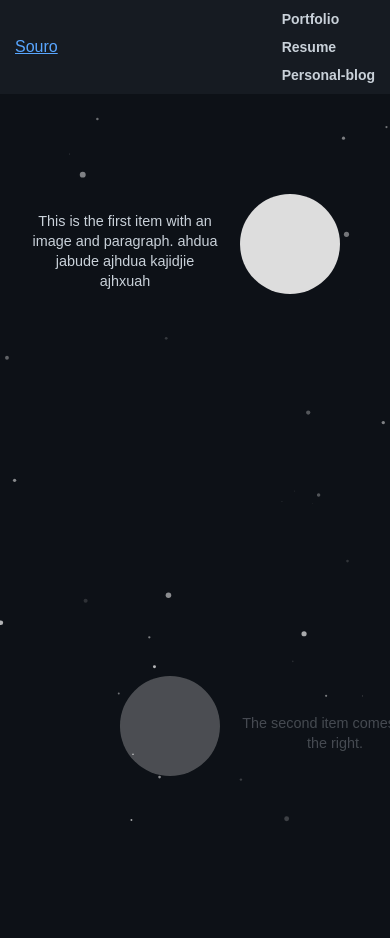
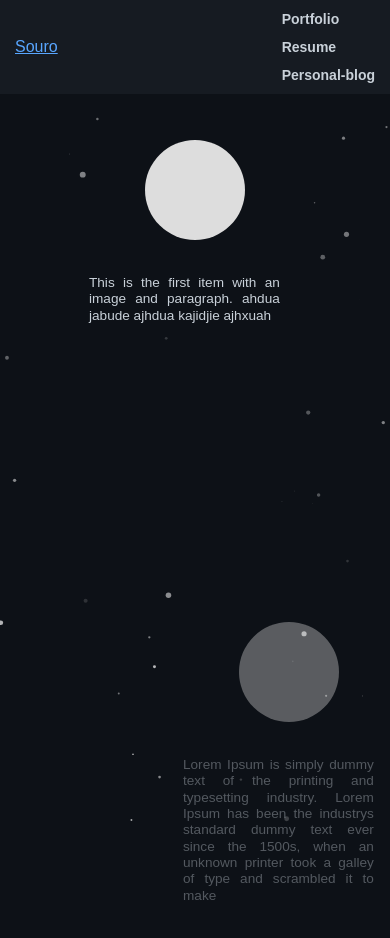
Before and after one commit to Souradeep2000/Portfolio, an Angular app: page /souro in a window 390 px wide. Shown: the top 938 px of the page. Built offline with nearby package versions, Linux system fonts and the light colour scheme.

Commit message:
initial home template is ready

```diff
--- a/src/app/home/home.component.css
+++ b/src/app/home/home.component.css
@@ -4,11 +4,18 @@
   gap: 60px;
 }
 
+.animate-container .about {
+  display: flex;
+  justify-content: center;
+  height: 100px;
+  text-align: center;
+}
+
 .content {
-  position: relative;
   display: flex;
-  align-items: center;
-  justify-content: space-between;
+  align-items: flex-start;
+  /* justify-content: flex-start; */
+  gap: 20px;
   opacity: 0;
   transform: translateX(120%);
   min-height: 50vh;
@@ -17,18 +24,19 @@
   background-color: transparent;
   border-radius: 10px;
   width: 100%;
-  max-width: 800px;
-  /* box-sizing: border-box; */
+  max-width: 70%;
 }
 
 .animate-container .content.left {
   transform: translateX(-120%);
   flex-direction: row-reverse;
+  justify-content: flex-start;
 }
 
 .animate-container .content.right {
   transform: translateX(120%);
   flex-direction: row;
+  justify-content: flex-start;
 }
 
 .content .image {
@@ -40,17 +48,20 @@
 }
 
 .content p {
-  flex: 1;
+  /* flex: 1; */
   font-size: 1em;
   line-height: 1.4;
   word-wrap: break-word;
+  text-align: justify;
+  max-width: 400px;
 }
 
 @media screen and (max-width: 768px) {
   .content {
-    flex-direction: column;
+    flex-direction: column !important;
     text-align: center;
-    padding: 15px;
+    align-items: center;
+    /* padding: 15px; */
   }
 
   .content .image {
@@ -58,6 +69,8 @@
   }
 
   .content p {
-    font-size: 0.9em;
+    font-size: 0.85em;
+    line-height: 1.2;
+    max-width: 90%;
   }
 }
--- a/src/app/home/home.component.html
+++ b/src/app/home/home.component.html
@@ -1,12 +1,13 @@
-<!-- <div class="main-container"> -->
 <div class="animate-container">
+  <!-- <div class="about"><h2>my name is souro</h2></div> -->
   <div
     class="content"
     *ngFor="let item of items; let i = index"
-    [class]="i % 2 === 0 ? 'left' : 'right'"
+    [class]="i % 2 === 0 ? 'right' : 'left'"
   >
     <div class="image"></div>
-    <p>{{ item.text }}</p>
+    <div class="text-container">
+      <p>{{ item.text }}</p>
+    </div>
   </div>
 </div>
-<!-- </div> -->
--- a/src/app/home/home.component.ts
+++ b/src/app/home/home.component.ts
@@ -16,24 +16,28 @@ export class HomeComponent implements AfterViewInit {
     {
       text: 'This is the first item with an image and paragraph. ahdua jabude ajhdua kajidjie ajhxuah',
     },
-    { text: 'The second item comes from the right.' },
-    { text: 'Here’s another item from the left.' },
+    {
+      text: 'Lorem Ipsum is simply dummy text of the printing and typesetting industry. Lorem Ipsum has been the industrys standard dummy text ever since the 1500s, when an unknown printer took a galley of type and scrambled it to make',
+    },
+    {
+      text: 'Here’s another item from the left. ypesetting, remaining essentially unchanged. It was popularised in the 1960s with the release of Letraset sheets containing Lorem Ipsum passages, and more recently with desktop publishing software like Aldus PageMaker including versions of Lorem Ipsum.',
+    },
     { text: 'And the final item slides in from the right!' },
   ];
 
   ngAfterViewInit() {
-    // Animate each content block
     gsap.utils.toArray('.content').forEach((element: any, index: number) => {
       gsap.fromTo(
         element,
-        { opacity: 0, x: index % 2 === 0 ? -100 : 100 }, // Alternates direction
+        { opacity: 0, x: index % 2 === 0 ? -150 : 150 }, // Alternates direction
         {
           opacity: 1,
           x: 0,
           duration: 1,
+          ease: 'power2.out',
           scrollTrigger: {
             trigger: element, // Each content div is its own trigger
-            start: 'top 70%', // Animation starts when the div enters the viewport
+            start: 'top 80%', // Animation starts when the div enters the viewport
             end: 'top 20%', // Animation reverses when the div exits this range
             scrub: true, // Smooth animation tied to scroll
             toggleActions: 'play reverse play reverse', // Plays forward on scroll down, reverses on scroll up
--- a/src/styles.css
+++ b/src/styles.css
@@ -58,14 +58,14 @@ html {
 }
 
 .main-container {
-  padding: 30px 40px 40px 40px;
+  padding: 150px 40px 40px 40px;
   overflow-x: hidden;
   overflow-y: auto;
 }
 
 @media screen and (max-width: 768px) {
   .main-container {
-    padding: 40px 15px 40px 15px; /* Adjust padding for mobile */
+    padding: 120px 15px 40px 15px; /* Adjust padding for mobile */
   }
   .navbar {
     padding: 10px 15px;
```
